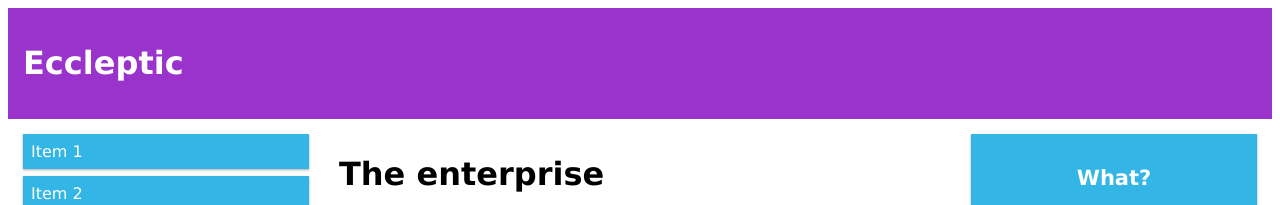
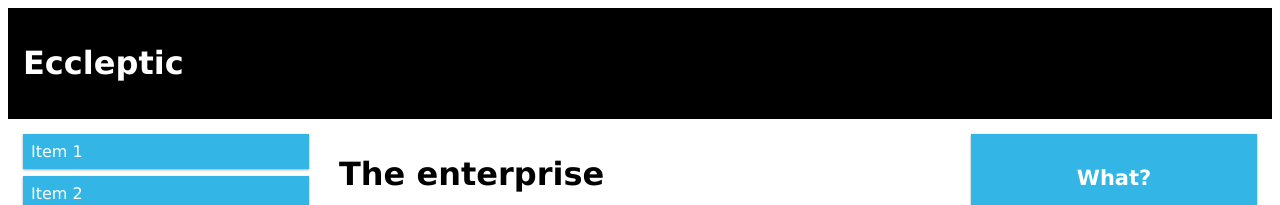
Before and after one commit to darwismora/proyecto-web-eccleptic, a plain HTML site: page index.html in a window 1280 px wide. Shown: the top 205 px of the page. Drawn offline with Linux system fonts and the light colour scheme.

Commit message:
se incluyen anotaciones generales y se cambia background y color de cabecera

```diff
--- a/assets/css/main.css
+++ b/assets/css/main.css
@@ -53,8 +53,10 @@
     font-family: "Lucida Sans", sans-serif;
   }
 
+  /*Cabecera*/
+
   .header {
-    background-color: #9933cc;
+    background-color: black;
     color: #ffffff;
     padding: 15px;
   }
```
Also changed, not shown: index.html (+11 -0 lines).
